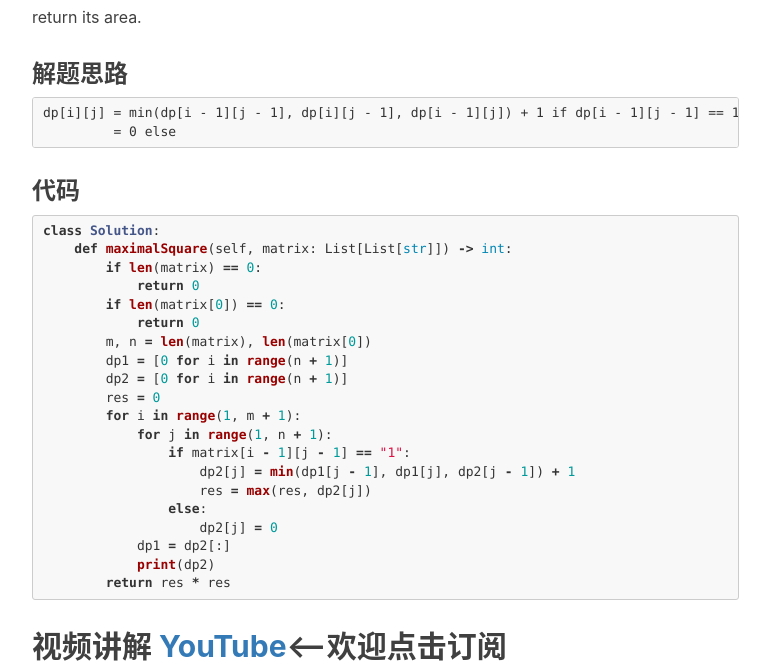
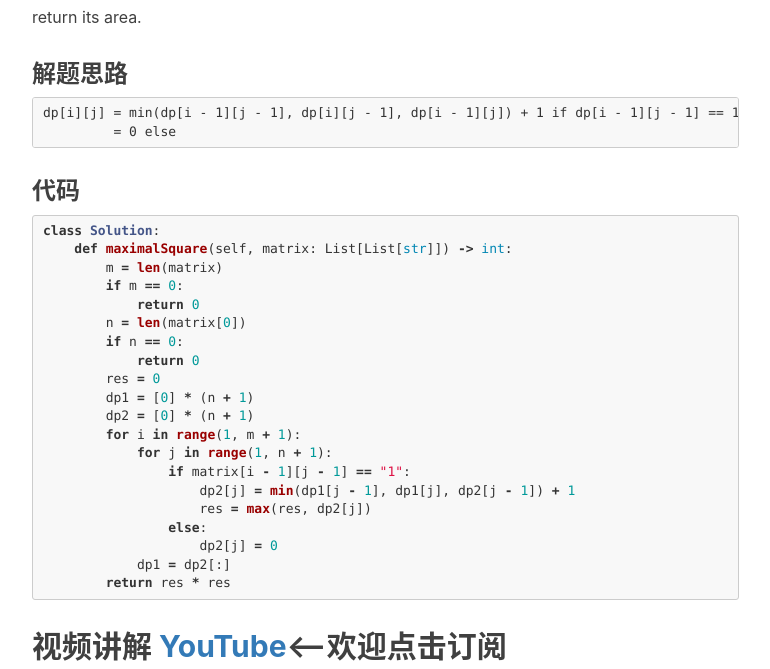
Before and after one commit to MaxMing0/MaxMing0.github.io, a Jekyll site: the page built from _posts/2020-04-27-Maximal-Square.md, in a window 1280 px wide and 900 px high, scrolled down 647 px, cut to the strip 0-669 px from the top of the window. Shown: the whole strip, without its empty margins (233-1003 px from the left). Built offline with Jekyll 4.4.1, drawn with Linux system fonts in a browser that asks for light colours; nearby versions of some CDN libraries; comment, search, counter and statistics services are not loaded.

Commit message:
Update 2020-04-27-Maximal-Square.md

````diff
--- a/_posts/2020-04-27-Maximal-Square.md
+++ b/_posts/2020-04-27-Maximal-Square.md
@@ -28,14 +28,15 @@ dp[i][j] = min(dp[i - 1][j - 1], dp[i][j - 1], dp[i - 1][j]) + 1 if dp[i - 1][j
 ```python
 class Solution:
     def maximalSquare(self, matrix: List[List[str]]) -> int:
-        if len(matrix) == 0:
+        m = len(matrix)
+        if m == 0:
             return 0
-        if len(matrix[0]) == 0:
+        n = len(matrix[0])
+        if n == 0:
             return 0
-        m, n = len(matrix), len(matrix[0])
-        dp1 = [0 for i in range(n + 1)]
-        dp2 = [0 for i in range(n + 1)]
         res = 0
+        dp1 = [0] * (n + 1)
+        dp2 = [0] * (n + 1)
         for i in range(1, m + 1):
             for j in range(1, n + 1):
                 if matrix[i - 1][j - 1] == "1":
@@ -44,6 +45,5 @@ class Solution:
                 else:
                     dp2[j] = 0
             dp1 = dp2[:]
-            print(dp2)
         return res * res
 ```
````
